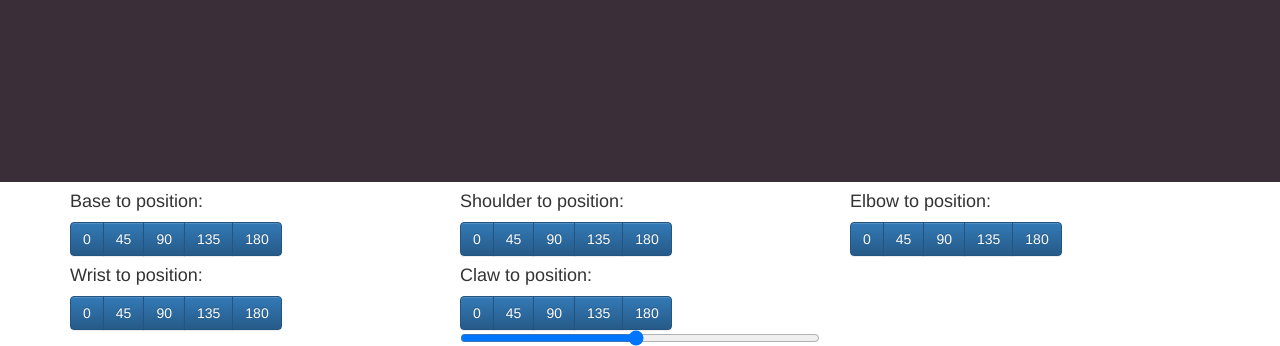
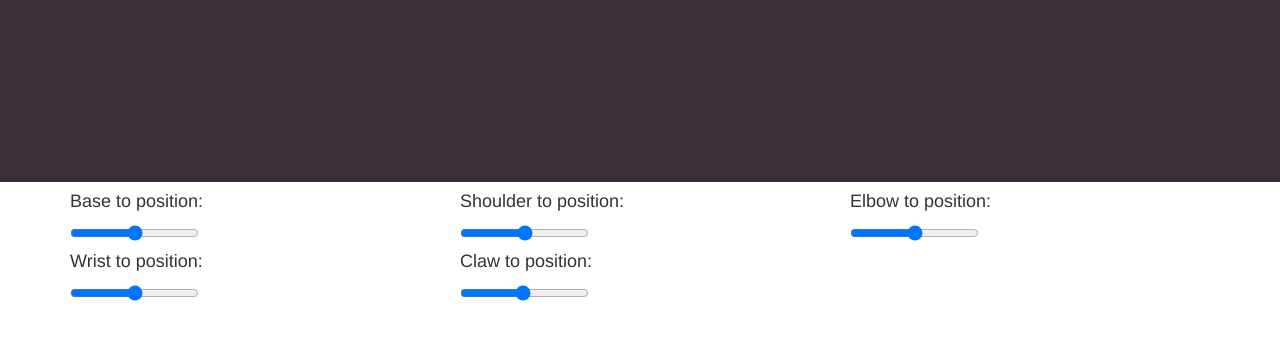
Before and after one commit to irishdowd10/P.O.L.L.I, a website: page index.html in a window 1280 px wide. Shown: the part 665-1011 px from the top of the page. After the commit the page ends 967 px from the top, so only its background shows below. Drawn offline with nearby package versions, Linux system fonts and the light colour scheme; no server answers.

Commit message:
add sliders to html, working

```diff
--- a/index.html
+++ b/index.html
@@ -38,108 +38,36 @@
       <h3>Created by John, Pete, Daniel, and Isabella</h3>
     </section>
     <div class="container">
-
     <div class="row">
       <div class="col-md-4">
       <h4>Base to position:</h4>
         <div class="btn-group" data-toggle="buttons">
-            <label class="servobtn btn btn-primary">
-              <input type="radio" name="servo0" id="servo1" value="0"> 0
-            </label>
-            <label class="servobtn btn btn-primary">
-              <input type="radio" name="servo0" id="servo2" value="45"> 45
-            </label>
-            <label class="servobtn btn btn-primary">
-              <input type="radio" name="servo0" id="servo3" value="90"> 90
-            </label>
-            <label class="servobtn btn btn-primary">
-              <input type="radio" name="servo0" id="servo4" value="135"> 135
-            </label>
-            <label class="servobtn btn btn-primary">
-              <input type="radio" name="servo0" id="servo5" value="180"> 180
-            </label>
+          <input class="servobtn" type="range"  min="1" max="179" value="90" name="servo0"/>
         </div>
       </div>
       <div class="col-md-4">
       <h4>Shoulder to position:</h4>
         <div class="btn-group" data-toggle="buttons">
-            <label class="servobtn1 btn btn-primary">
-              <input type="radio" name="servo1" id="servo1" value="0"> 0
-            </label>
-            <label class="servobtn1 btn btn-primary">
-              <input type="radio" name="servo1" id="servo2" value="45"> 45
-            </label>
-            <label class="servobtn1 btn btn-primary">
-              <input type="radio" name="servo1" id="servo3" value="90"> 90
-            </label>
-            <label class="servobtn1 btn btn-primary">
-              <input type="radio" name="servo1" id="servo4" value="135"> 135
-            </label>
-            <label class="servobtn1 btn btn-primary">
-              <input type="radio" name="servo1" id="servo5" value="180"> 180
-            </label>
+          <input class="servobtn1" type="range"  min="15" max="165" value="90" name="servo1"/>
         </div>
       </div>
       <div class="col-md-4">
       <h4>Elbow to position:</h4>
         <div class="btn-group" data-toggle="buttons">
-            <label class="servobtn2 btn btn-primary">
-              <input type="radio" name="servo2" id="servo1" value="0"> 0
-            </label>
-            <label class="servobtn2 btn btn-primary">
-              <input type="radio" name="servo2" id="servo2" value="45"> 45
-            </label>
-            <label class="servobtn2 btn btn-primary">
-              <input type="radio" name="servo2" id="servo3" value="90"> 90
-            </label>
-            <label class="servobtn2 btn btn-primary">
-              <input type="radio" name="servo2" id="servo4" value="135"> 135
-            </label>
-            <label class="servobtn2 btn btn-primary">
-              <input type="radio" name="servo2" id="servo5" value="180"> 180
-            </label>
+          <input class="servobtn2" type="range"  min="15" max="165" value="90" name="servo2"/>
         </div>
       </div>
       <div class="col-md-4">
       <h4>Wrist to position:</h4>
         <div class="btn-group" data-toggle="buttons">
-            <label class="servobtn3 btn btn-primary">
-              <input type="radio" name="servo3" id="servo1" value="0"> 0
-            </label>
-            <label class="servobtn3 btn btn-primary">
-              <input type="radio" name="servo3" id="servo2" value="45"> 45
-            </label>
-            <label class="servobtn3 btn btn-primary">
-              <input type="radio" name="servo3" id="servo3" value="90"> 90
-            </label>
-            <label class="servobtn3 btn btn-primary">
-              <input type="radio" name="servo3" id="servo4" value="135"> 135
-            </label>
-            <label class="servobtn3 btn btn-primary">
-              <input type="radio" name="servo3" id="servo5" value="180"> 180
-            </label>
+          <input class="servobtn3" type="range"  min="20" max="160" value="90" name="servo3"/>
         </div>
       </div>
       <div class="col-md-4">
       <h4>Claw to position:</h4>
         <div class="btn-group" data-toggle="buttons">
-            <label class="servobtn4 btn btn-primary">
-              <input type="radio" name="servo4" id="servo1" value="0"> 0
-            </label>
-            <label class="servobtn4 btn btn-primary">
-              <input type="radio" name="servo4" id="servo2" value="45"> 45
-            </label>
-            <label class="servobtn4 btn btn-primary">
-              <input type="radio" name="servo4" id="servo3" value="90"> 90
-            </label>
-            <label class="servobtn4 btn btn-primary">
-              <input type="radio" name="servo4" id="servo4" value="135"> 135
-            </label>
-            <label class="servobtn4 btn btn-primary">
-              <input type="radio" name="servo4" id="servo5" value="180"> 180
-            </label>
+          <input class="servobtn4" type="range"  min="1" max="50" value="25" name="servo4"/>
         </div>
-        <input type="range"  min="1" max="50" value="25" name="servo4" id="servo3 "/>
       </div>
     </div>
     </div>
@@ -153,43 +81,27 @@
 
       var socket = io.connect('http://localhost');
 
-      // socket.on('news', function (data) {
-      //   console.log(data);
-      // });
-
-      // socket.on('sensor', function (data) {
-      //   console.log("Incoming sensor data:",data.raw);
-      //   $("#inData").append(data.raw+"\r");
-      //   $("#inData").animate({scrollTop:$("#inData")[0].scrollHeight - $("#inData").height()},200);
-      //
-      // });
-
-      $('.servobtn').button();
-      $('.servobtn1').button();
-      $('.servobtn2').button();
-      $('.servobtn3').button();
-      $('.servobtn4').button();
-
       $('.servobtn').on('change',function(){
-          console.log("Setting Servo Pos:",$('input[name=servo0]:checked').val())
-          socket.emit('servo0',{pos:$('input[name=servo0]:checked').val()});
+          console.log("Setting Servo Pos:",$('input[name=servo0]').val())
+          socket.emit('servo0',{pos:$('input[name=servo0]').val()});
       });
       $('.servobtn1').on('change',function(){
-          console.log("Setting Servo Pos:",$('input[name=servo1]:checked').val())
-          socket.emit('servo1',{pos:$('input[name=servo1]:checked').val()});
+          console.log("Setting Servo Pos:",$('input[name=servo1]').val())
+          socket.emit('servo1',{pos:$('input[name=servo1]').val()});
       });
       $('.servobtn2').on('change',function(){
-          console.log("Setting Servo Pos:",$('input[name=servo2]:checked').val())
-          socket.emit('servo2',{pos:$('input[name=servo2]:checked').val()});
+          console.log("Setting Servo Pos:",$('input[name=servo2]').val())
+          socket.emit('servo2',{pos:$('input[name=servo2]').val()});
       });
       $('.servobtn3').on('change',function(){
-          console.log("Setting Servo Pos:",$('input[name=servo3]:checked').val())
-          socket.emit('servo3',{pos:$('input[name=servo3]:checked').val()});
+          console.log("Setting Servo Pos:",$('input[name=servo3]').val())
+          socket.emit('servo3',{pos:$('input[name=servo3]').val()});
       });
       $('.servobtn4').on('change',function(){
-          console.log("Setting Servo Pos:",$('input[name=servo4]:checked').val())
-          socket.emit('servo4',{pos:$('input[name=servo4]:checked').val()});
+          console.log("Setting Servo Pos:",$('input[name=servo4]').val())
+          socket.emit('servo4',{pos:$('input[name=servo4]').val()});
       });
+
 
     </script>
     </body>
--- a/webtest.js
+++ b/webtest.js
@@ -48,7 +48,7 @@ board.on("ready", function() {
 
 });
 
-// make web server listen on port 80
+// make web server listen on chosen port
 app.listen(4200);
 
 
```
Also changed, not shown: ledtest.js (deleted, +0 -8 lines).
